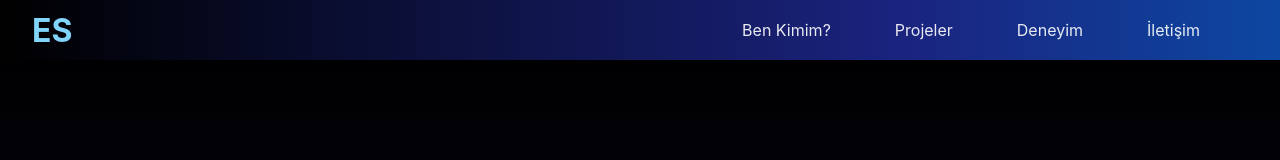
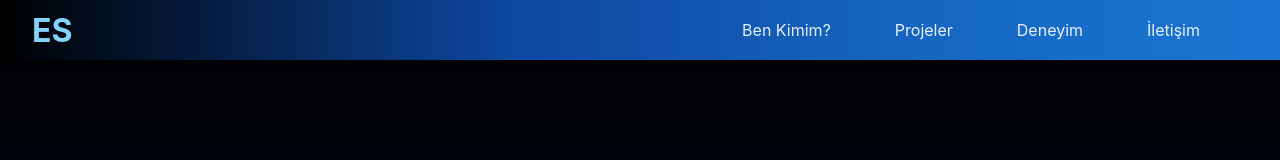
Before and after one commit to EceSol/React_Nodejs_Portfolyo, a React (Create React App) app: page / in a window 1280 px wide. Shown: the top 160 px of the page. Built offline with nearby package versions, Linux system fonts and the light colour scheme.

Commit message:
arkaplan ve navbar güncellemsi

```diff
--- a/src/components/Layout.jsx
+++ b/src/components/Layout.jsx
@@ -13,8 +13,9 @@ const LayoutWrapper = styled.div`
   background: linear-gradient(
     to bottom,
     #000000 0%,
-    #1a237e 50%,
-    #0d47a1 100%
+    #0d47a1 40%,
+    #1565c0 70%,
+    #1976d2 100%
   );
   color: white;
   overflow-x: hidden;
@@ -29,8 +30,9 @@ const TopNav = styled.div`
   background: linear-gradient(
     to right,
     #000000 0%,
-    #1a237e 70%,
-    #0d47a1 100%
+    #0d47a1 40%,
+    #1565c0 70%,
+    #1976d2 100%
   );
   box-shadow: 0 2px 10px rgba(0, 0, 0, 0.3);
 `;
--- a/src/components/Navigation.jsx
+++ b/src/components/Navigation.jsx
@@ -45,7 +45,12 @@ const NavItems = styled.div`
     top: 60px;
     left: 0;
     right: 0;
-    background: linear-gradient(to bottom, #000000, #1a237e);
+    background: linear-gradient(to bottom,
+      #000000 0%,
+      #0d47a1 40%,
+      #1565c0 70%,
+      #1976d2 100%
+    );
     padding: 1rem;
     gap: 1rem;
     box-shadow: 0 4px 10px rgba(0, 0, 0, 0.2);
@@ -61,16 +66,41 @@ const NavItem = styled.a`
   border-radius: 4px;
   cursor: pointer;
   font-size: 1rem;
+  position: relative;
+  overflow: hidden;
+
+  &:before {
+    content: '';
+    position: absolute;
+    bottom: 0;
+    left: 0;
+    width: 0;
+    height: 2px;
+    background: linear-gradient(
+      to right,
+      #81d4fa 0%,
+      #b3e5fc 100%
+    );
+    transition: width 0.3s ease;
+  }
 
   &:hover {
-    background: rgba(129, 212, 250, 0.15);
-    color: #81d4fa;
+    background: rgba(129, 212, 250, 0.1);
+    color: #b3e5fc;
+
+    &:before {
+      width: 100%;
+    }
   }
 
   @media (max-width: 768px) {
     width: 100%;
     text-align: center;
     padding: 1rem;
+
+    &:hover {
+      background: rgba(129, 212, 250, 0.15);
+    }
   }
 `;
 
```
